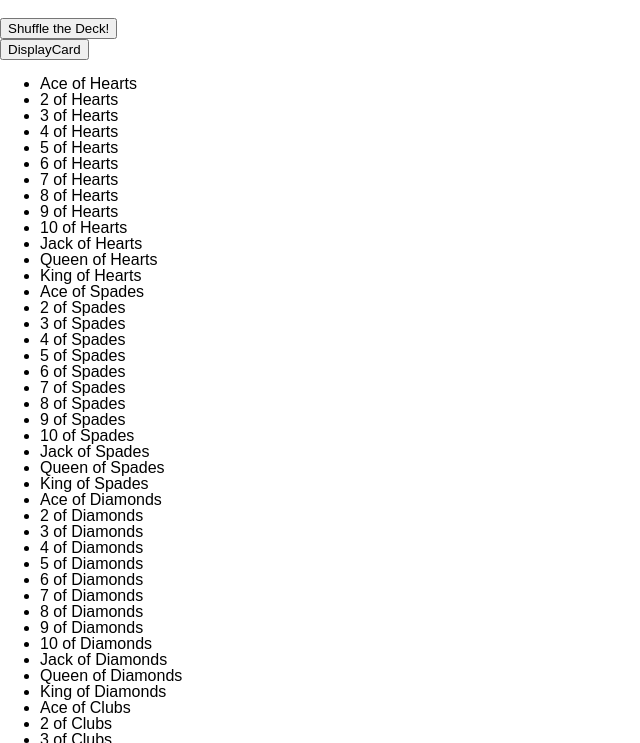
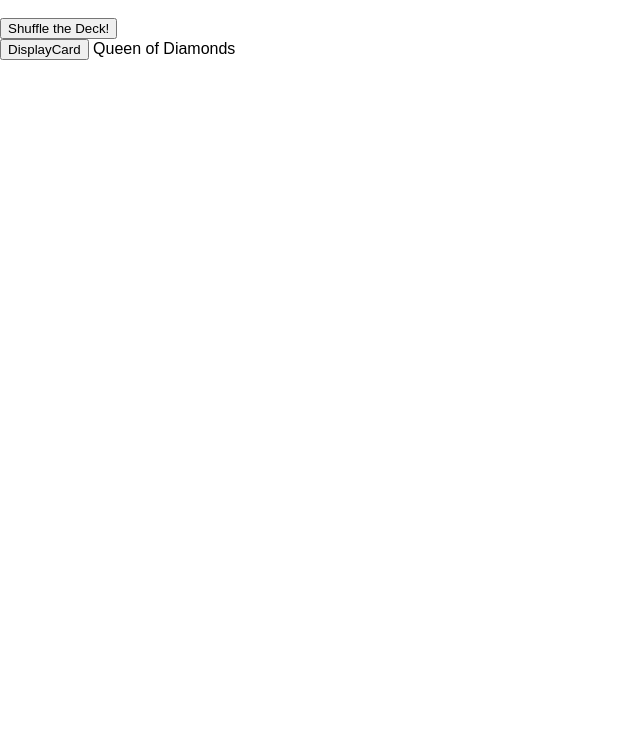
Before and after one commit to Alexiskjg16/deckof-cards, a website: page public/index.html in a window 1280 px wide. Both pictures are taken after a click on the button "DisplayCard". Shown: the part 57-800 px from the top of the page, without its empty margins (0-640 px from the left). Drawn offline with Linux system fonts and the light colour scheme.

Commit message:
secondwednesday

```diff
--- a/public/index.html
+++ b/public/index.html
@@ -13,6 +13,7 @@
     </section>
     <section>
       <button class="LetitGo">DisplayCard</button>
+      <span class="LetitDisplay"></span>
     </section>
     <ul class="displayCard"></ul>
     <script src="/main.js" charset="utf-8"></script>
--- a/public/main.js
+++ b/public/main.js
@@ -16,6 +16,7 @@ const PlayerShuffledDeck = () => {
 const displayCard = () => {
   const displayCard = deck.pop()
   console.log(displayCard)
+  document.querySelector('.LetitDisplay').textContent= displayCard
 }
 
 let deck = []
@@ -25,15 +26,13 @@ const createPlayerDeck = () => {
   let typeOfCard = ['Ace', '2', '3', '4', '5', '6', '7', '8', '9', '10', 'Jack', 'Queen', 'King']
   for (let j = 0; j < suitOfCard.length; j++) {
     for (let i = 0; i < typeOfCard.length; i++) {
-      const _card = document.createElement('li')
-      _card.textContent = typeOfCard[i] + " of " + suitOfCard[j];
       deck.push(typeOfCard[i] + " of " + suitOfCard[j])
-      document.querySelector('.displayCard').appendChild(_card)
     }
   }
   PlayerShuffledDeck()
 }
 
+
 document.addEventListener('DOMContentLoaded', createPlayerDeck)
 document.querySelector('.LetitGo').addEventListener('click', displayCard)
 document.querySelector('.shuffleButton').addEventListener('click', PlayerShuffledDeck)
```
